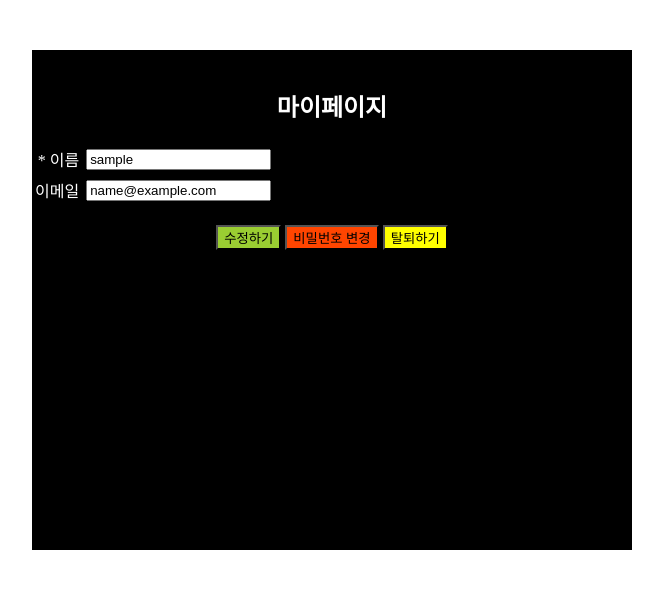
After one commit to yuwon-shin/BigDataApplication, a PHP site: page /MY/editProfile.php in a window 1280 px wide. The commit adds this page. Shown: the top 589 px of the page, without its empty margins (308-971 px from the left). Run offline with PHP 8.4, Linux system fonts and the light colour scheme; the visitor is signed in with stand-in values (Sample User, id 1).

Commit message:
UPDATE : 미경 유원 합치기

```diff
--- /dev/null
+++ b/MY/editProfile.php
@@ -0,0 +1,67 @@
+<?php
+    include '../include/dbConnect.php';
+
+    session_start();
+?>
+
+<!DOCTYPE html>
+<html>
+<head>
+<meta charset="UTF-8">
+<title>Insert title here</title>
+<style>
+    .outer{
+        background:black;
+        width:600px;
+        height:500px;
+        color:white;
+        margin-top:50px;
+        margin-left:auto;
+        margin-right:auto;
+    }
+    #updateForm{
+        width:100%;
+        margin-left:auto;
+        margin-right:auto;
+    }
+    #updateForm td:nth-child(1){text-align:right}
+    #updateForm input{margin:3px}
+
+    #updateBtn{background:yellowgreen;}
+    #pwdUpdateBtn{background:orangered;}
+    #deleteBtn{background:yellow;}
+</style>
+</head>
+<body>
+
+    <div class="outer">
+        <br>
+        <h2 align="center">마이페이지</h2>
+
+        <form id="updateForm" method="post" action="<%=request.getContextPath()%>/update.me">
+            <table>
+                <tr>
+                    <td>* 이름</td>
+                    <td><input type="text" name="userName" value= "<?php echo $_SESSION['ses_user']; ?>" required></td>
+                    <td></td>
+                </tr>
+                <tr>
+                    <td>이메일</td>
+                    <td><input type="email" name="email" value= "<?php echo $_SESSION['ses_email']; ?>"> </td>
+                    <td></td>
+                </tr>
+            </table>
+            <br>
+
+            <div class="btns" align="center">
+                <button type="submit" id="updateBtn">수정하기</button>
+
+                <button type="button" id="pwdUpdateBtn" onclick="">비밀번호 변경</button>
+                <button type="button" id="deleteBtn" onclick="">탈퇴하기</button>
+            </div>
+        </form>
+    </div>
+
+
+</body>
+</html>
--- a/member/signIn.php
+++ b/member/signIn.php
@@ -64,6 +64,8 @@
 
                     if ($row != null) {
                         $_SESSION['ses_user'] = $row['memberNickName'];
+                        $_SESSION['ses_index'] = $row['memberIdx'];
+                        $_SESSION['ses_email'] = $row['memberEmail'];
                         echo '<br>';
                         echo $_SESSION['ses_user'].'님 안녕하세요.<br><br><br>';
                         echo '<input type = "button" value = "메인페이지로 이동" onclick = "location.href= \'../mainPage/index.php\'"> <br><br>';
```
Also changed, not shown: MY/commentList.php (added, +42 -0 lines), MY/main.php (added, +20 -0 lines), MY/scrapList.php (added, +57 -0 lines), test/newTest.php (added, +24 -0 lines), test/test.php (added, +54 -0 lines).
